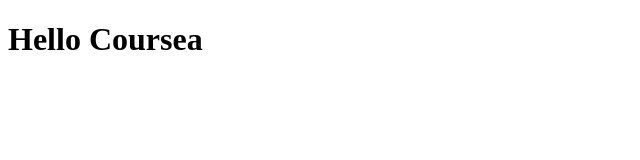
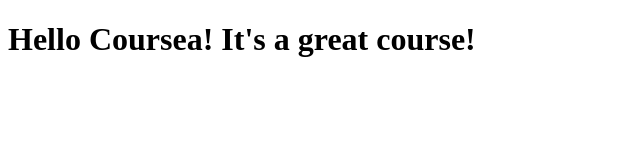
Before and after one commit to kempbk/coursea-test, a plain HTML site: page site/index.html in a window 1280 px wide. Shown: the whole page, without its empty margins (0-640 px from the left). Drawn offline with Linux system fonts and the light colour scheme.

Commit message:
small addition to our page content

```diff
--- a/site/index.html
+++ b/site/index.html
@@ -4,7 +4,7 @@
 	<title>Hello Coursea</title>
 </head>
 <body>
-<h1>Hello Coursea</h1>
+<h1>Hello Coursea! It's a great course!</h1>
 
 </body>
 </html>
```
